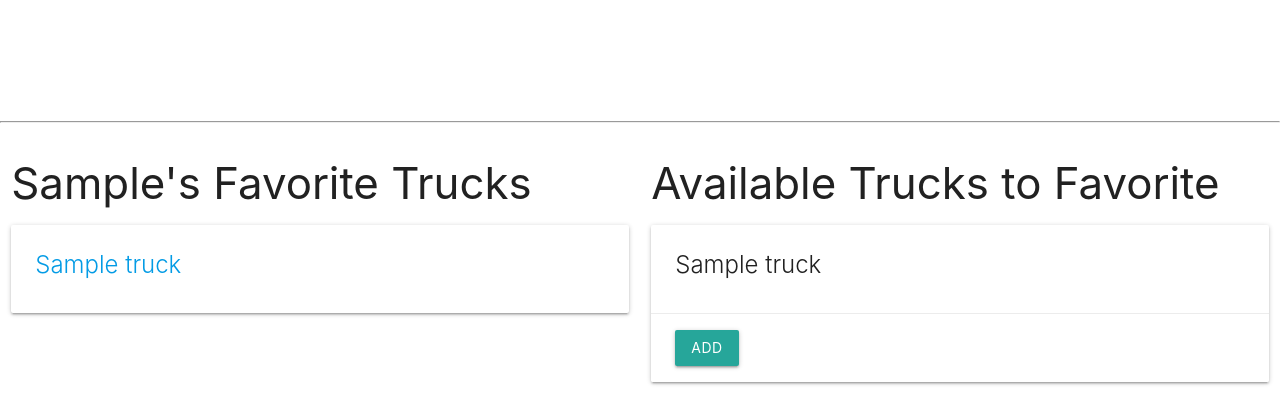
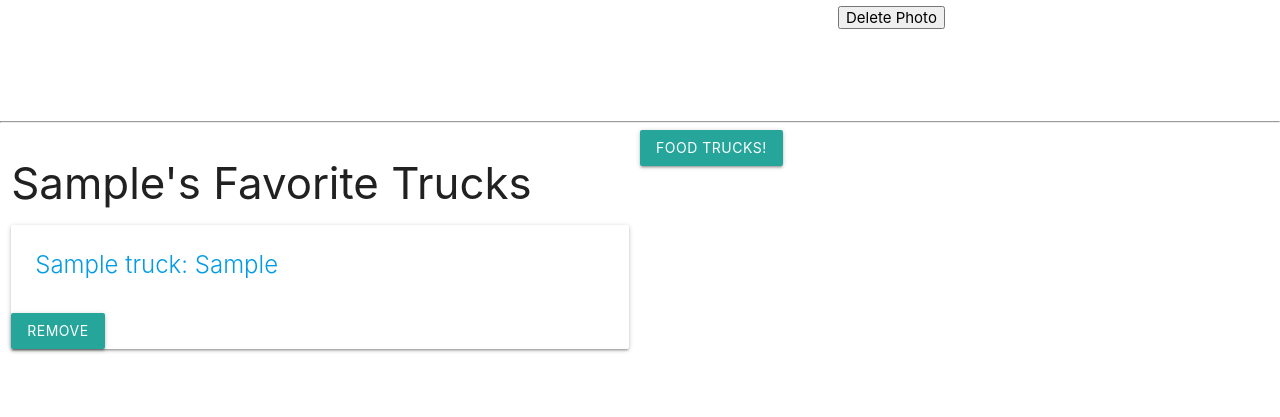
Before and after one commit to rjohnson0707/Dude-Wheres-My-Food, a Django app: page /profile/ in a window 1280 px wide. Shown: the part 421-838 px from the top of the page. After the commit the page ends 774 px from the top, so only its background shows below. Run offline with Django 3.2, Linux system fonts and the light colour scheme; a user stored in the database is signed in; tables that the repository leaves empty hold one stand-in row (values such as "Sample post").

Commit message:
CRUD for Images, Favorites

```diff
--- a/mysite/dwmf/templates/registration/profile.html
+++ b/mysite/dwmf/templates/registration/profile.html
@@ -8,13 +8,17 @@
     {% empty %}
     <div>No Photos Uploaded</div>
     {% endfor %}
-    {% if user.profilephoto_set.all|length > 0%}
-    {% else%}
+    {% if user.profilephoto_set.all|length == 0%}
     <form action="{% url 'profile_photo' user.id %}" enctype="multipart/form-data" method="POST">
       {% csrf_token %}
       <input type="file" name="photo-file">
       <br><br>
       <input type="submit" class="btn" value="Upload Photo">
+    </form>
+    {% else%}
+    <form action="{% url 'delete_photo' user.id %}" method="POST">
+      {% csrf_token %}
+      <input type="submit" value="Delete Photo">
     </form>
     {% endif %}
   </div>
@@ -37,9 +41,13 @@
           <div class="card">
             <div class="card-content">
               <span class="card-title">
-                {{ truck.name}}
+                {{ truck.name}}: {{truck.style}}
               </span>
             </div>
+            <form action="{% url 'unassoc_truck' user.id truck.id %}" method="post">
+              {% csrf_token %}
+            <button type="submit" class="btn">Remove</button>
+          </form>
           </div>
         </a>
         {% endfor %}
@@ -48,14 +56,14 @@
       {% endif %}
     </div>
 
-    <div class="col s6">
-      <h3>Available Trucks to Favorite</h3>
+    <!-- <div class="col s6">
+      <h3>Food Trucks</h3>
       {% if trucks.count %}
         {% for truck in trucks.all %}
           <div class="card">
             <div class="card-content">
               <span class="card-title">
-                {{ truck.name}}
+                {{ truck.name }}: {{truck.style }}
             </span>
             </div>
             <div class="card-action">
@@ -67,9 +75,28 @@
           </div>
         {% endfor %}
       {% endif %}
-    </div>
-  </div>
+    </div> -->
+    <a class='dropdown-trigger btn' href='#' data-target='dropdown1'>Food Trucks!</a>
 
+  <!-- Dropdown Structure -->
+  {% for truck in trucks.all %}
+  <ul id='dropdown1' class='dropdown-content'>
+
+    <form method="post" action="{% url 'assoc_truck' user.id truck.id %}">
+      {% csrf_token %}
+      <li>{{truck.name}}: {{truck.style}} <button type="submit">Add</button></li>
+    </form>
+  </ul>
+  {% endfor %}
+</div>
+
+<script>
+document.addEventListener('DOMContentLoaded', function() {
+    var elems = document.querySelectorAll('.dropdown-trigger');
+    var options = 1
+    var instances = M.Dropdown.init(elems, options);
+  });
+</script>
 
 
 
--- a/mysite/dwmf/urls.py
+++ b/mysite/dwmf/urls.py
@@ -10,8 +10,10 @@ urlpatterns = [
     path('edit_profile/', views.edit_profile, name='edit_profile'),
     path('edit_user/', views.edit_user, name='edit_user'),
     path('profile/<int:user_id>/profile_photo/', views.profile_photo, name='profile_photo'),
+    path('profile/<int:user_id>/delete_photo/', views.delete_photo, name='delete_photo'),
     path('trucks/<int:truck_id>/add_review/', views.add_review, name='add_review'),
     path('profile/<int:user_id>/assoc_truck/<int:truck_id>/', views.assoc_truck, name='assoc_truck'),
+    path('profile/<int:user_id>/unnasoc_truck/<int:truck_id>/', views.unassoc_truck, name='unassoc_truck'),
     path('trucks/', views.trucks_index, name='index'),
     path('trucks/<int:truck_id>', views.trucks_info, name='index_detail'),
     path('truck/register/', views.TruckCreate.as_view(), name="truck_register"),
--- a/mysite/dwmf/views.py
+++ b/mysite/dwmf/views.py
@@ -12,10 +12,11 @@ import uuid
 import boto3
 
 
-# S3_BASE_URL = 'https://s3-us-west-1.amazonaws.com/'
-# BUCKET = 'dwmf'
-S3_BASE_URL = 'https://s3-us-east-2.amazonaws.com/'
-BUCKET = 'catcollector02'
+
+S3_BASE_URL = 'https://s3-us-west-1.amazonaws.com/'
+BUCKET = 'dwmf'
+# S3_BASE_URL = 'https://s3-us-east-2.amazonaws.com/'
+# BUCKET = 'catcollector02'
 
 
 
@@ -91,8 +92,10 @@ def profile(request, pk=None):
         user = User.objects.get(pk=pk)
     else:
         user = request.user
+        profile = request.user.profile
     trucks = Truck.objects.all()
-    return render(request, 'registration/profile.html', {'user': user, 'trucks': trucks})
+    trucks_user_doesnt_favorite = Truck.objects.exclude(id__in = profile.trucks.all().values_list('id'))
+    return render(request, 'registration/profile.html', {'user': user, 'trucks': trucks, 'trucks_user_doesnt_favorite': trucks_user_doesnt_favorite})
 
 def profile_photo(request, user_id):
     photo_file = request.FILES.get('photo-file', None)
@@ -108,9 +111,20 @@ def profile_photo(request, user_id):
             print('An error occurred uploading the file to the cloud')
     return redirect(reverse('profile'))
 
+def delete_photo(request, user_id):
+    key = ProfilePhoto.objects.all()
+    key.delete()
+
+    return redirect(reverse('profile'))
+
+
 
 def assoc_truck(request, user_id, truck_id):
     Profile.objects.get(id=user_id).trucks.add(truck_id)
+    return redirect(reverse('profile'))
+
+def unassoc_truck(request, user_id, truck_id):
+    Profile.objects.get(id=user_id).trucks.remove(truck_id)
     return redirect(reverse('profile'))
 
 def trucks_index(request):
```
